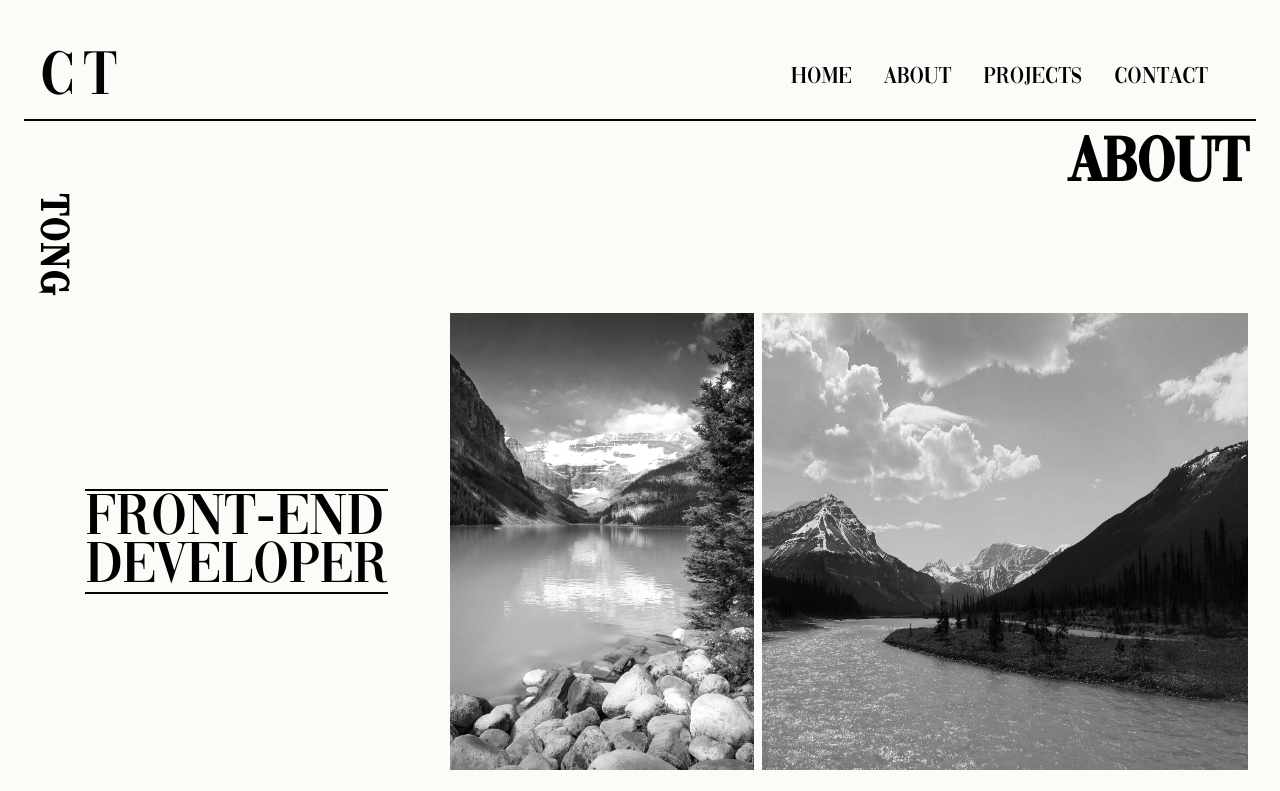
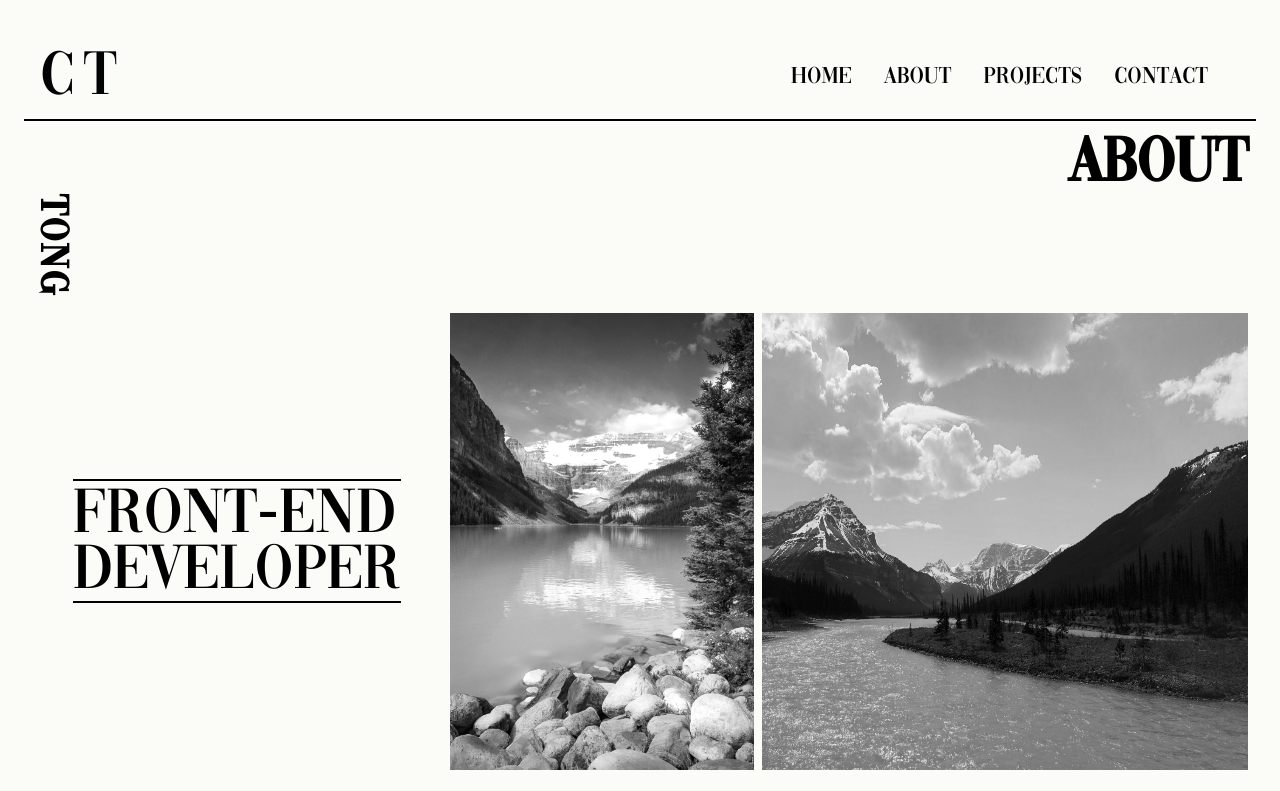
Before and after one commit to chelsiatong/portfolio, a React (Create React App) app: page /about in a window 1280 px wide. Shown: the top 791 px of the page. Built offline with nearby package versions, Linux system fonts and the light colour scheme.

Commit message:
styled about section and made it responsive

```diff
--- a/src/components/about/about.scss
+++ b/src/components/about/about.scss
@@ -75,8 +75,9 @@ span {
         }
 
         @include mixins.desktop {
-            font-size: 60px;
-            line-height: 3rem;
+            font-size: 65px;
+            padding-top: 0.5rem;
+            line-height: 3.5rem;
         }
     }
 
```
